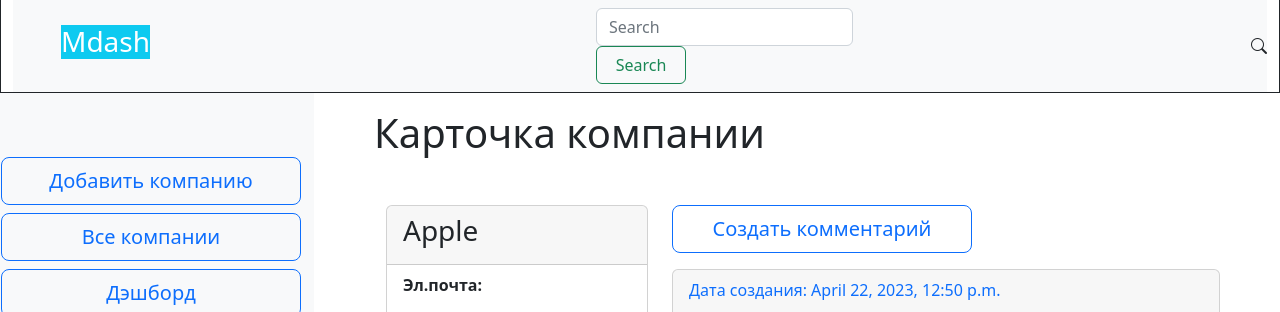
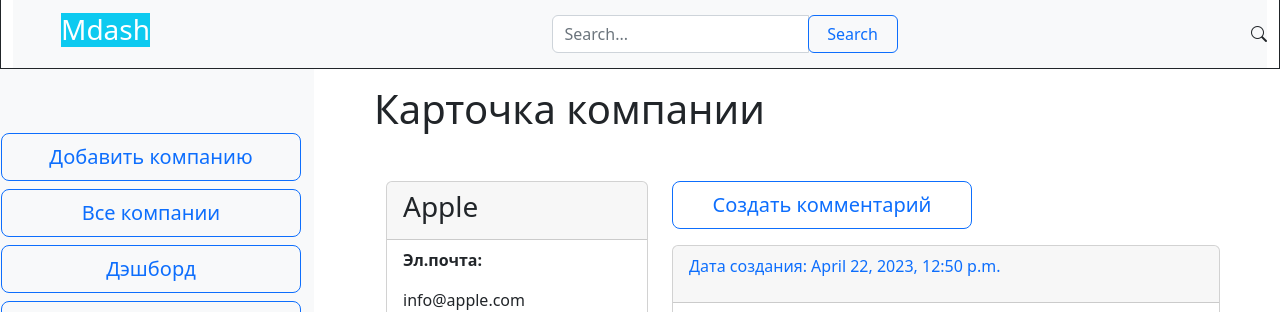
Before and after one commit to SergeiEremkin/mdash-app, a Django app: page /company_details/2 in a window 1280 px wide. Shown: the top 312 px of the page. Run offline with Django 4.2, Linux system fonts and the light colour scheme; data comes from the database, SQL or seed files in the repository; both versions use the stored data as it was after the commit.

Commit message:
make search by company.name and company.location, rework searchbar with submit button

```diff
--- a/manager_base/templates/manager_base/base.html
+++ b/manager_base/templates/manager_base/base.html
@@ -35,9 +35,15 @@
                     <p class="h3">Mdash</p>
                 </div>
             </a>
-           <form class="form-inline my-2 my-lg-0" action="{% url 'result' %}">
-    <input class="form-control mr-sm-2" type="search"   placeholder="Search" aria-label="Search" name="search">
-    <button class="btn btn-outline-success my-2 my-sm-0" type="submit">Search</button>
+          <form action="{% url 'search_results' %}" method="get">
+              <div class="input-group">
+                  <input name="q" type="text" class="form-control" placeholder="Search..." aria-label=""
+                         aria-describedby="basic-addon1">
+                 <div class="input-group-append">
+    <button class="btn btn-outline-primary" type="submit">Search</button>
+
+                  </div>
+               </div>
 </form>
     <i class="bi bi-search"></i>
   </span>
--- a/manager_base/templates/manager_base/search_result.html
+++ b/manager_base/templates/manager_base/search_result.html
@@ -16,7 +16,7 @@
     </thead>
 
     <tbody>
-    {% for company in companies %}
+    {% for company in object_list %}
     <tr>
         <th scope="row">{{ company.id }}</th>
         <td><a href="{% url 'details-company' company.id%}"
--- a/manager_base/urls.py
+++ b/manager_base/urls.py
@@ -31,6 +31,6 @@ urlpatterns = [
     path('<int:pk>/update_comment', views.CommentUpdateView.as_view(), name='comment-update'),
     path('<int:pk>/update_contact', views.ContactUpdateView.as_view(), name='contact-update'),
     path('<int:pk>/create_contact', views.ContactCreateView.as_view(), name='contact-create'),
-    path('search', views.SearchResultView.as_view(), name='result')
+    path('search', views.SearchResultView.as_view(), name='search_results')
 
 ]
--- a/manager_base/views.py
+++ b/manager_base/views.py
@@ -1,5 +1,4 @@
 from django.db.models import Q
-from django.http import HttpResponse, HttpResponseRedirect
 from django.shortcuts import render, get_object_or_404
 from django.urls import reverse_lazy
 from django.views.generic import CreateView, ListView, DetailView, DeleteView, UpdateView
@@ -148,19 +147,14 @@ class ContactUpdateView(UpdateView):
                    'title': 'Редактирование контакта'}
         return render(request, 'manager_base/create_base.html', context)
 
+
 class SearchResultView(ListView):
     model = Company
     template_name = 'manager_base/search_result.html'
 
-    def get(self, request, *args, **kwargs):
-        search_company = request.GET.get('search')
-
-        if search_company:
-            companies = Company.objects.filter(Q(title__icontains=search_company) & Q(content__icontains=search_company))
-
-            return render(request, 'manager_base/search_result.html', context)
-
-        return render(request, 'manager_base/show_companies.html', context=Company.objects.all())
-
-
-    #companies = Company.objects.filter(name_icontains='')
+    def get_queryset(self):  # new
+        query = self.request.GET.get("q")
+        object_list = Company.objects.filter(
+            Q(name__icontains=query) | Q(location__icontains=query)
+        )
+        return object_list
```
Also changed, not shown: db.sqlite3, manager_base/migrations/0002_alter_company_options_alter_comment_company_and_more.py (added), manager_base/migrations/0003_alter_comment_options_alter_contact_options.py (added). Lines whose indentation alone changed are shown as unchanged.
